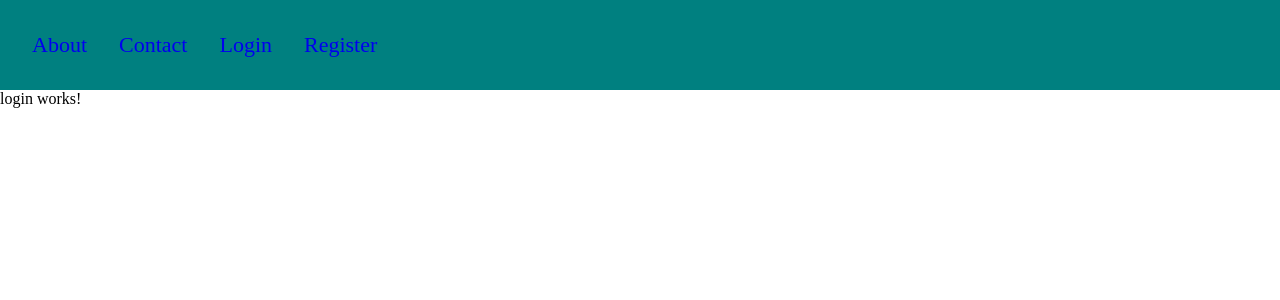
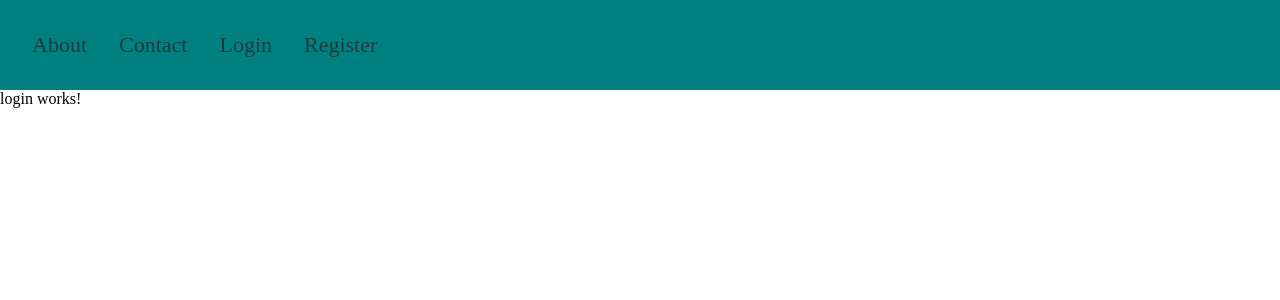
Before and after one commit to ankygupt/angulartest, an Angular app: page /login in a window 1280 px wide. Shown: the top 300 px of the page. Built offline with nearby package versions, Linux system fonts and the light colour scheme.

Commit message:
changed style for landing navbar

```diff
--- a/src/app/landing/landing.component.scss
+++ b/src/app/landing/landing.component.scss
@@ -5,17 +5,24 @@
     padding: 2rem;
     background-color: teal;
 
-    a:hover {
-        background-color: chocolate;
-        border-radius: 4.5px;
-        // padding: 5px
-    }
 
-    a {
-        text-decoration: none;
-        font-size: 22px;
-    }
 
+}
+
+a:hover {
+    background-color: #084747;
+    border-radius: 5px;
+    text-decoration: underline;
+    color: white;
+    // padding: 5px
+}
+
+a {
+    color: #1a3b3b;
+    text-decoration: none;
+    font-size: 22px;
+    padding: 0 .25rem;
+    margin: 0 -.25rem;
 }
 
 
--- a/src/app/landing/landing.component.ts
+++ b/src/app/landing/landing.component.ts
@@ -1,4 +1,4 @@
-import { Component } from '@angular/core';
+import { Component, ViewEncapsulation } from '@angular/core';
 import { RouterLink, RouterLinkActive, RouterModule, RouterOutlet } from '@angular/router';
 import { LandingRouteEnum } from './landing.model';
 import { TitleCasePipe, UpperCasePipe } from '@angular/common';
@@ -10,7 +10,7 @@ import { TitleCasePipe, UpperCasePipe } from '@angular/common';
     RouterLink,RouterModule,
     UpperCasePipe,TitleCasePipe],
   templateUrl: "./landing.component.html",
-  styleUrl: './landing.component.scss'
+  styleUrl: './landing.component.scss',
 })
 export class LandingComponent {
 
```
